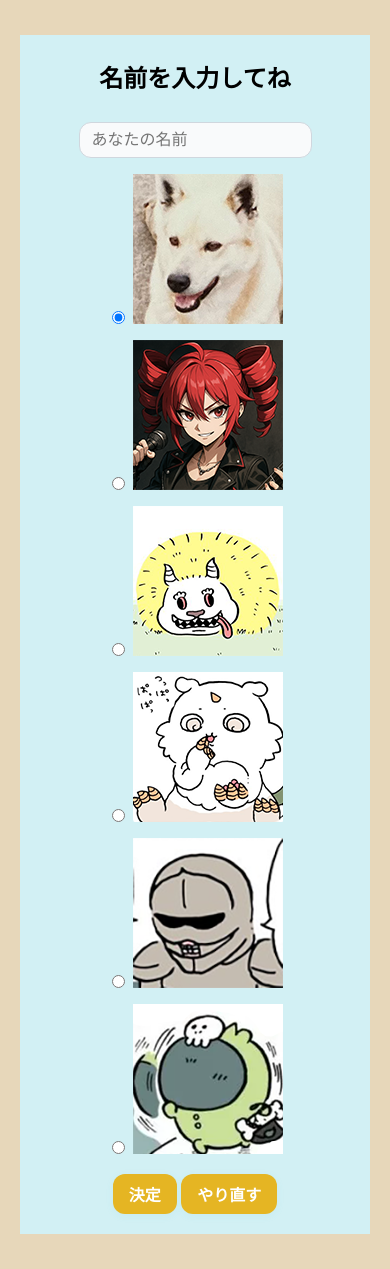
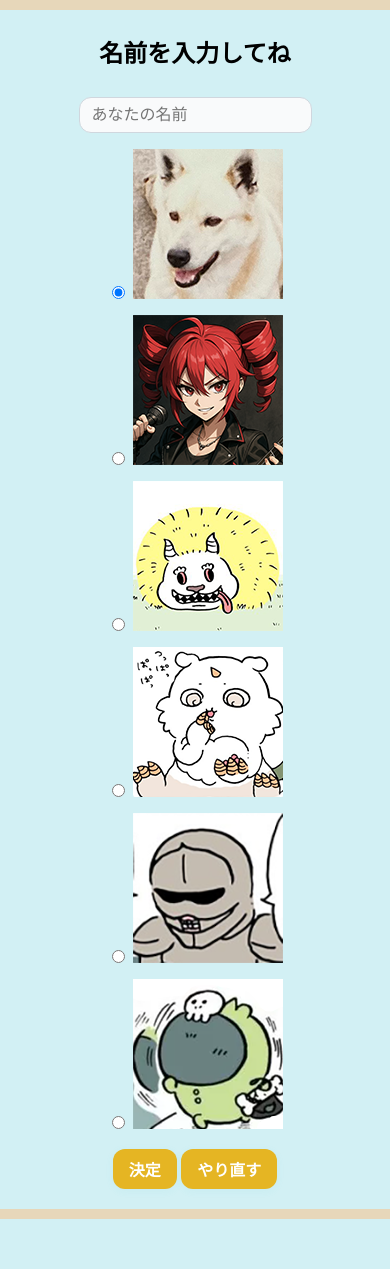
Before and after one commit to ymt-no-lessons/chatbot, a Flask app: page / in a window 390 px wide. After the commit the page ends 1219 px from the top, so only its background shows below. Run offline with Flask 3, Linux system fonts and the light colour scheme.

Commit message:
Add files via upload

```diff
--- a/static/style.css
+++ b/static/style.css
@@ -4,7 +4,7 @@ body {
     background: #e7d7ba;
     text-align: center;
     margin: 10px auto;
-    padding: 20px;
+    padding: 0;
     min-height: 100vh;
 }
 
@@ -15,7 +15,7 @@ body {
     background: #d2f0f4;
     border-radius: 20px;
     box-shadow: 0 4px 24px 0 rgba(80,100,120,0.12);
-    padding: 12px 0 16px 0;
+    padding: 12px 10px 16px 10px;
 }
 .chat-area {
     max-width: 600px;
@@ -23,7 +23,7 @@ body {
     background: #d2f0f4;
     border-radius: 20px;
     box-shadow: 0 4px 24px 0 rgba(80,100,120,0.12);
-    padding: 12px 0 16px 0;
+    padding: 12px;
 }
 
 
@@ -211,7 +211,7 @@ form[action*="reset"] button:hover {
         /*max-width: 99vw;*/
         border-radius: 0;
         box-shadow: none;
-        padding: 4px 0 20px 0;
+        padding: 4px 10px 20px 10px;
     }
     .character-img, .icon {
         width: 42px;
```
